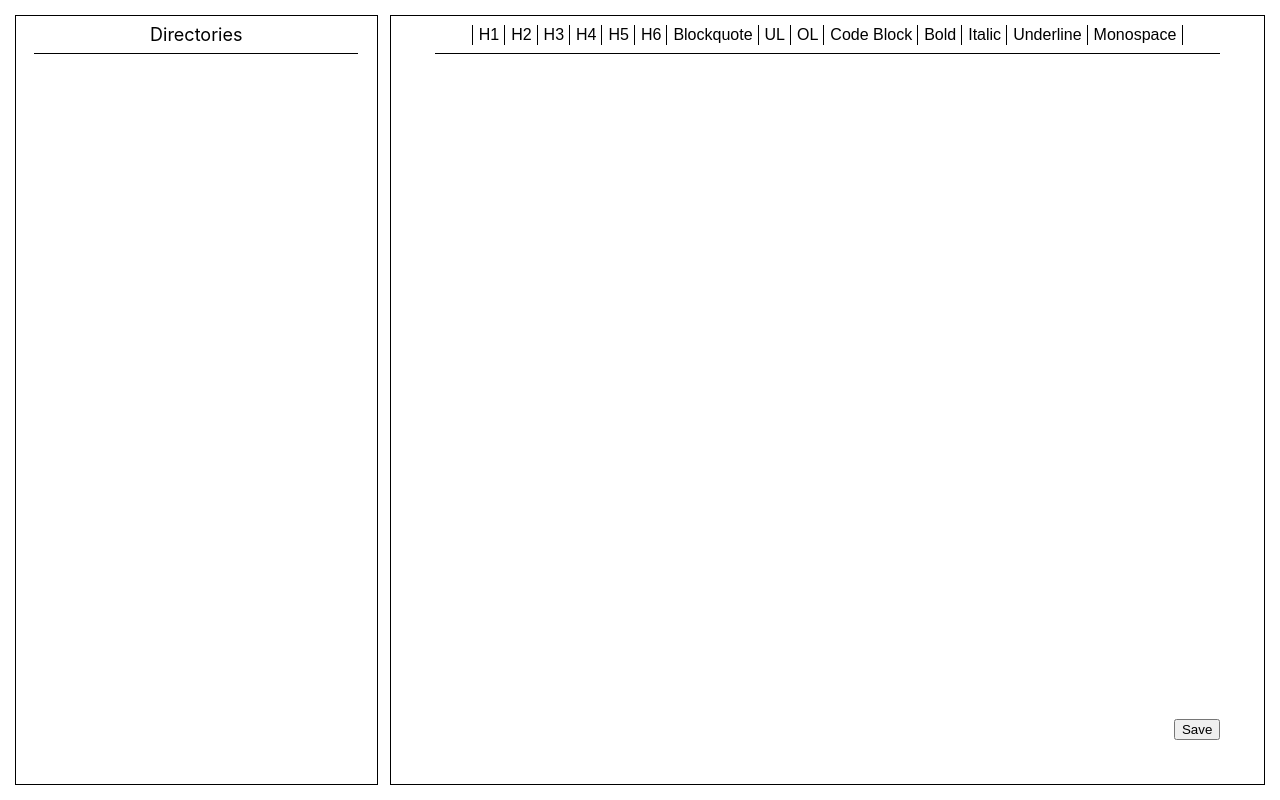
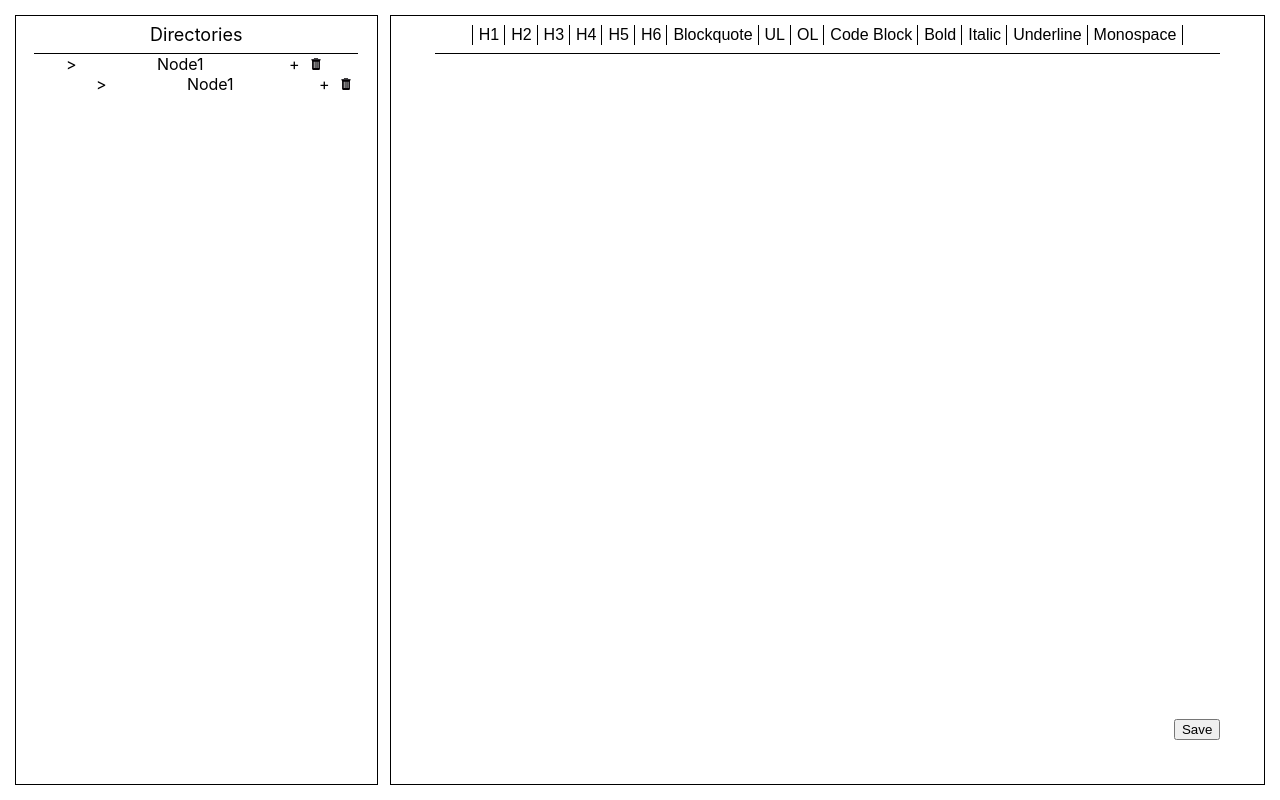
Before and after one commit to team0001-ctf/Sidetracked, a React (Create React App) app in the folder client/: page / in a window 1280 px wide. Built offline with nearby package versions, Linux system fonts and the light colour scheme.

Commit message:
Designed Frontend Directory Display area
It display nodes and child and grandchilden.

```diff
--- a/client/src/components/NodeExplorer/NodeExplorer.css
+++ b/client/src/components/NodeExplorer/NodeExplorer.css
@@ -1,4 +1,6 @@
 #Node-Explorer{
+  display: flex;
+  flex-flow: column;
   border:1px solid black;
   height:100%;
   width:29%;
@@ -15,3 +17,9 @@
   font-size: 18px;
   padding: 8px;
 }
+
+#Nodes{
+  overflow:auto;
+  height: 100%;
+  padding:0 50px;
+}
--- a/client/src/components/NodeExplorer/NodeExplorer.js
+++ b/client/src/components/NodeExplorer/NodeExplorer.js
@@ -1,5 +1,7 @@
 import React from 'react'
 import './NodeExplorer.css'
+
+import NodeHandler from './NodeHandler.js'
 
 const NodeExplorer = () => {
   return (
@@ -8,6 +10,9 @@ const NodeExplorer = () => {
         <div className='header'>Directories</div>
         <div className="Vertical-Divider"></div>
       </div>
+      <div id="Nodes">
+        <NodeHandler needed={true}/>
+      </div>
     </div>
   );
 }
--- /dev/null
+++ b/client/src/components/NodeExplorer/NodeHandler.css
@@ -0,0 +1,19 @@
+#Node-Options{
+    display: flex;
+    justify-content: space-between;
+    flex-flow: row;
+}
+
+#Add-Node{
+  padding:0 5px;
+}
+
+#Remove-Node{
+  height:12px;
+  padding: 0 5px;
+}
+
+#Child-Node{
+  width:100%;
+  margin:0 0 0 30px;
+}
--- /dev/null
+++ b/client/src/components/NodeExplorer/NodeHandler.js
@@ -0,0 +1,21 @@
+import React from 'react'
+import './NodeHandler.css'
+const NodeHandler = ({needed}) => {
+  return (
+    <div id="Node-Handler">
+      <div id="Node-Options">
+        <span id="Node-Expander">&gt;</span>
+        <span id="Node-Name">Node1</span>
+        <div>
+          <span id="Add-Node">+</span>
+          <img src={process.env.PUBLIC_URL + '/dustbin.svg'} id="Remove-Node"/>
+        </div>
+      </div>
+      <div id='Child-Node'>
+        {needed ? <NodeHandler /> : null}
+      </div>
+    </div>
+  )
+}
+
+export default NodeHandler
--- a/client/src/components/TextArea/TextArea.js
+++ b/client/src/components/TextArea/TextArea.js
@@ -1,10 +1,9 @@
 import React, { useState, useCallback } from "react"
-
 import {Editor, EditorState, RichUtils } from "draft-js"
+import { stateToMarkdown } from "draft-js-export-markdown";
 import BlockStyleControls from './StyleControls/BlockStyleControls.js'
 import InlineStyleControls from './StyleControls/InlineStyleControls.js'
 
-import { stateToMarkdown } from "draft-js-export-markdown";
 
 import './TextArea.css'
 
```
Also changed, not shown: client/public/dustbin.svg (added).
